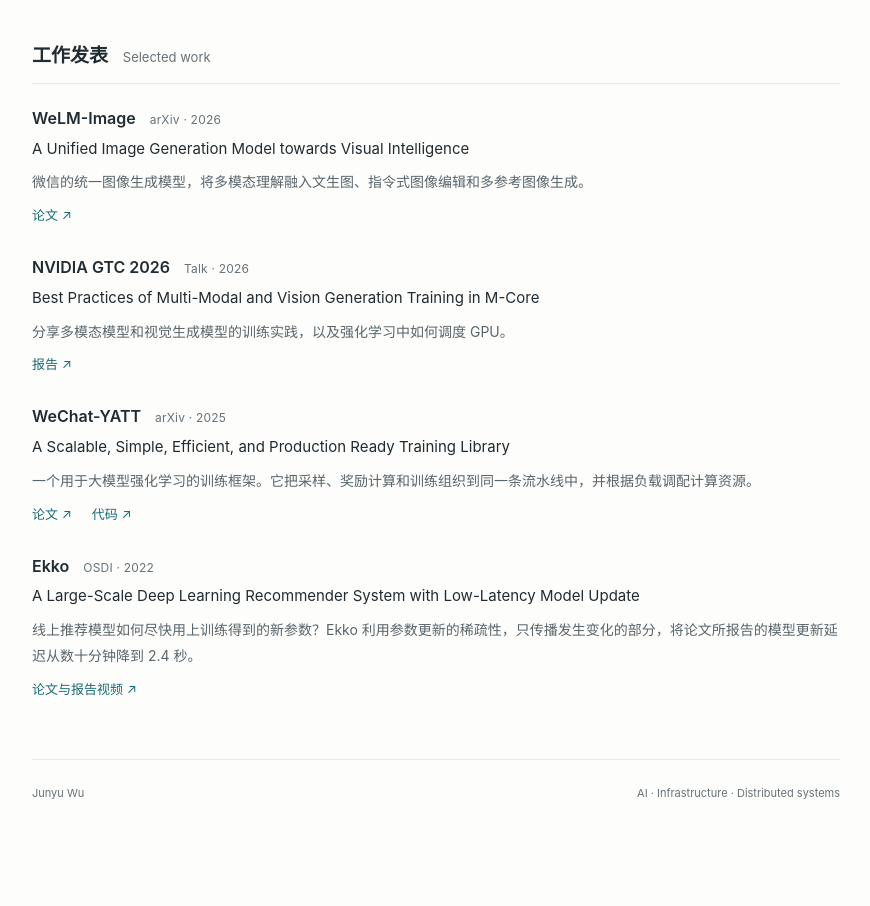
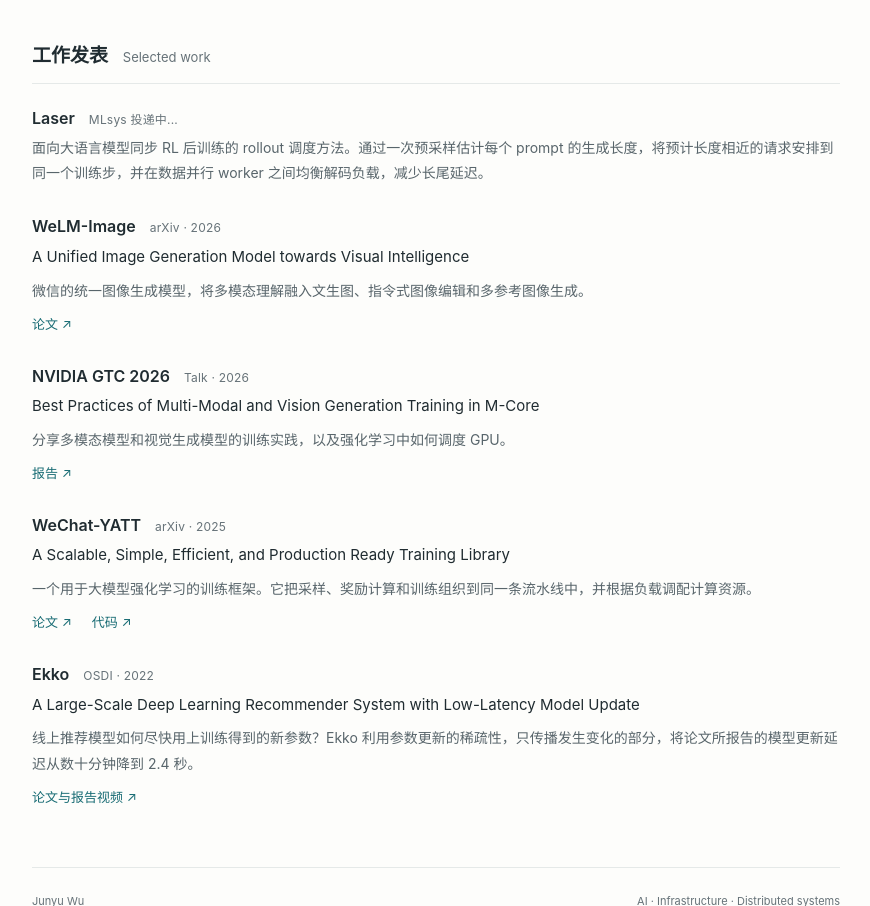
Before and after one commit to nrailg/nrailg.github.io, a plain HTML site: page about.html in a window 1280 px wide. Shown: the part 846-1752 px from the top of the page, without its empty margins (204-1074 px from the left). Before the commit the page ends 1683 px from the top, so only its background shows below. Drawn offline with Linux system fonts and the light colour scheme.

Commit message:
Add Laser to selected work

```diff
--- a/about.html
+++ b/about.html
@@ -51,6 +51,10 @@
       <section class="section publications" aria-labelledby="publications">
         <h2 id="publications">工作发表 <span lang="en">Selected work</span></h2>
         <article class="publication">
+          <div class="entry-heading"><h3>Laser</h3><span class="meta">MLsys 投递中...</span></div>
+          <p>面向大语言模型同步 RL 后训练的 rollout 调度方法。通过一次预采样估计每个 prompt 的生成长度，将预计长度相近的请求安排到同一个训练步，并在数据并行 worker 之间均衡解码负载，减少长尾延迟。</p>
+        </article>
+        <article class="publication">
           <div class="entry-heading"><h3>WeLM-Image</h3><span class="meta">arXiv · 2026</span></div>
           <p class="paper-title" lang="en">A Unified Image Generation Model towards Visual Intelligence</p>
           <p>微信的统一图像生成模型，将多模态理解融入文生图、指令式图像编辑和多参考图像生成。</p>
```
